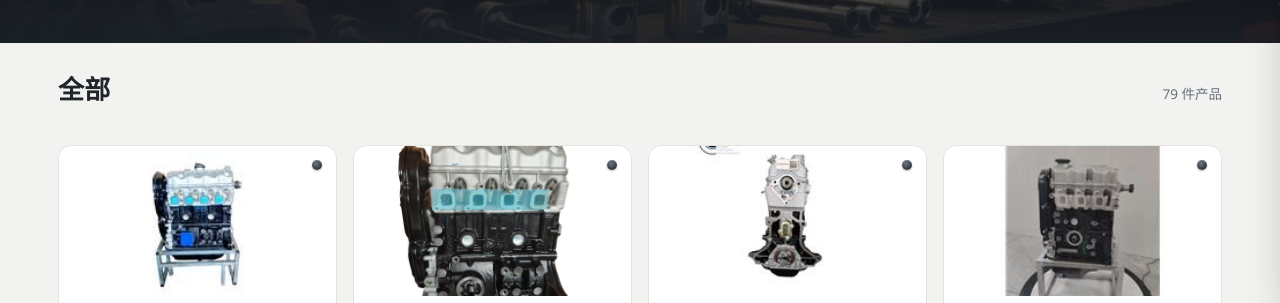
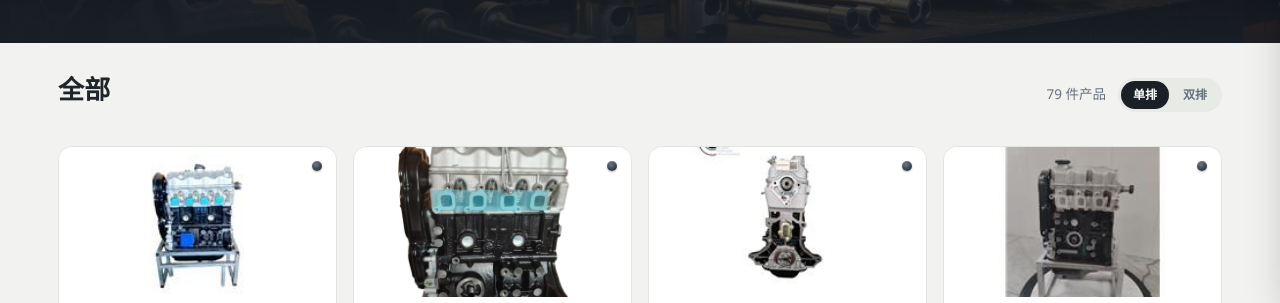
Before and after one commit to fengjiapeng85-pixel/lianmo, a plain HTML site: page index.html in a window 1280 px wide. Shown: the part 487-790 px from the top of the page. Drawn offline with Linux system fonts and the light colour scheme; a web font is replaced by a local one.

Commit message:
Add single/double-column view toggle for product grid

```diff
--- a/index.html
+++ b/index.html
@@ -181,9 +181,13 @@ a{color:inherit;text-decoration:none}
 /* ===== Catalog ===== */
 .catalog{max-width:1200px;margin:0 auto;padding:28px 18px 60px}
 .section-head{
-  display:flex;align-items:baseline;justify-content:space-between;gap:12px;
+  display:flex;align-items:baseline;justify-content:space-between;gap:12px;flex-wrap:wrap;
   margin-bottom:18px;
 }
+.sec-right{display:flex;align-items:center;gap:12px}
+.view-switch{display:flex;align-items:center;gap:2px;background:#E8EAE6;border-radius:999px;padding:3px}
+.view-btn{min-height:28px;padding:0 12px;border-radius:999px;font-size:12px;font-weight:700;color:var(--muted);transition:.15s;white-space:nowrap}
+.view-btn.active{background:var(--graphite);color:#fff}
 .section-head h2{font-family:var(--display);font-weight:600;font-size:26px;letter-spacing:.3px}
 .section-head .count{font-size:13.5px;color:var(--muted);font-weight:500;white-space:nowrap}
 .result-line{display:flex;align-items:center;gap:8px;font-size:13.5px;color:var(--muted);margin-bottom:16px}
@@ -192,6 +196,17 @@ a{color:inherit;text-decoration:none}
 .grid{
   display:grid;grid-template-columns:repeat(auto-fill,minmax(252px,1fr));gap:16px;
 }
+/* 双排视图：固定两列 + 紧凑卡片 */
+.grid.two-col{grid-template-columns:repeat(2,minmax(0,1fr));gap:10px}
+.grid.two-col .card{padding:10px;gap:6px}
+.grid.two-col .card-img{height:clamp(104px,28vw,190px);margin:-10px -10px 0}
+.grid.two-col .card-name{font-size:14px}
+.grid.two-col .card-name-en,.grid.two-col .card-meta,.grid.two-col .card-see,.grid.two-col .unit-chip{display:none}
+.grid.two-col .card-top{flex-wrap:wrap}
+.grid.two-col .code-plate{padding:7px 9px}
+.grid.two-col .code-plate .cv{font-size:11px}
+.grid.two-col .add-btn{height:36px;font-size:12.5px}
+.grid.two-col .chip{height:20px;font-size:10px;padding:0 7px}
 
 /* parts-tag card */
 .card{
@@ -525,7 +540,13 @@ a[class*="netlify"],a[href*="netlify.com"],div[class*="netlify"],iframe[src*="ne
 <main class="catalog" id="catalog">
   <div class="section-head">
     <h2 id="secTitle">全部产品</h2>
-    <span class="count" id="secCount"></span>
+    <div class="sec-right">
+      <span class="count" id="secCount"></span>
+      <div class="view-switch" role="group" aria-label="视图切换">
+        <button class="view-btn active" data-view="single" aria-pressed="true"><span data-i18n="viewSingle">单排</span></button>
+        <button class="view-btn" data-view="double" aria-pressed="false"><span data-i18n="viewDouble">双排</span></button>
+      </div>
+    </div>
   </div>
   <div class="result-line" id="resultLine"></div>
   <div class="grid" id="grid"></div>
@@ -649,7 +670,7 @@ var I18N = {
     heroTitle:'产品目录',
     heroSub:'面向摩洛哥及北非市场的汽车配件电子目录，覆盖发动机、传动、照明、车身、制动、悬挂转向、冷却、电气点火八大系统，中英法阿四语对照。',
     statCat:'系统分类',statItem:'产品条目',statLang:'四语',
-    all:'全部',items:'件产品',
+    all:'全部',items:'件产品',viewSingle:'单排',viewDouble:'双排',
     noResult:'未找到匹配的产品',noResultHint:'请尝试其他关键词，或切换分类查看全部产品。',
     searchPh:'搜索产品名称 / 编号 / OE号 / 车型…',
     code:'自编号',oe:'OE号',models:'适用车型',unit:'单位',seq:'序号',
@@ -671,7 +692,7 @@ var I18N = {
     heroTitle:'Product Catalogue',
     heroSub:'Electronic catalogue of auto parts for Morocco and North Africa: engine, transmission, lighting, body, brake, suspension & steering, cooling, electrical & ignition — in Chinese, English, French and Arabic.',
     statCat:'Systems',statItem:'Products',statLang:'4 Languages',
-    all:'All',items:'products',
+    all:'All',items:'products',viewSingle:'1 col',viewDouble:'2 col',
     noResult:'No matching product found',noResultHint:'Try other keywords, or switch category to view all products.',
     searchPh:'Search name / code / OE no. / vehicle model…',
     code:'Code',oe:'OE No.',models:'Vehicle Models',unit:'Unit',seq:'No.',
@@ -693,7 +714,7 @@ var I18N = {
     heroTitle:'Catalogue Produits',
     heroSub:'Catalogue électronique de pièces automobiles pour le Maroc et l\u2019Afrique du Nord : moteur, transmission, éclairage, carrosserie, freinage, suspension & direction, refroidissement, électrique & allumage — en chinois, anglais, français et arabe.',
     statCat:'Systèmes',statItem:'Produits',statLang:'4 Langues',
-    all:'Tous',items:'produits',
+    all:'Tous',items:'produits',viewSingle:'1 col.',viewDouble:'2 col.',
     noResult:'Aucun produit trouvé',noResultHint:'Essayez d\u2019autres mots-clés, ou changez de catégorie pour voir tous les produits.',
     searchPh:'Rechercher nom / code / réf. OE / modèle…',
     code:'Code',oe:'R\u00e9f. OE',models:'Modèles',unit:'Unité',seq:'No.',
@@ -715,7 +736,7 @@ var I18N = {
     heroTitle:'كتالوج المنتجات',
     heroSub:'كتالوج إلكتروني لقطع غيار السيارات موجّه إلى المغرب وشمال أفريقيا: المحرك، ناقل الحركة، الإضاءة، الهيكل، الفرامل، التعليق والتوجيه، التبريد، الكهرباء والإشعال — باللغات الصينية والإنجليزية والفرنسية والعربية.',
     statCat:'الأنظمة',statItem:'منتجات',statLang:'4 لغات',
-    all:'الكل',items:'منتجات',
+    all:'الكل',items:'منتجات',viewSingle:'عمود',viewDouble:'عمودان',
     noResult:'لم يتم العثور على منتج مطابق',noResultHint:'جرّب كلمات مفتاحية أخرى، أو بدّل الفئة لعرض جميع المنتجات.',
     searchPh:'ابحث عن اسم المنتج / الرقم / رقم OE / طراز السيارة…',
     code:'الرقم',oe:'رقم OE',models:'طرازات السيارات',unit:'الوحدة',seq:'رقم',
@@ -832,6 +853,7 @@ function translateModels(text, lang){
 /* ===== 状态 ===== */
 var state = {
   lang: 'zh',
+  view: 'single',   // single = 单排（默认）, double = 双排
   cat: -1,          // -1 = 全部
   query: '',
   list: [],          // 当前过滤后的产品（扁平索引）
@@ -1243,6 +1265,23 @@ document.addEventListener('keydown', function(e){
 });
 loadCart(); updateCartBadge(); renderCart();
 
+/* ===== 视图切换（单排 / 双排）===== */
+var VIEW_KEY = 'lm_view';
+function applyView(view){
+  state.view = (view === 'double') ? 'double' : 'single';
+  try{ localStorage.setItem(VIEW_KEY, state.view) }catch(e){}
+  var grid = document.getElementById('grid');
+  if(grid) grid.classList.toggle('two-col', state.view === 'double');
+  $$('.view-btn').forEach(function(b){
+    var on = b.getAttribute('data-view') === state.view;
+    b.classList.toggle('active', on);
+    b.setAttribute('aria-pressed', on ? 'true' : 'false');
+  });
+}
+$$('.view-btn').forEach(function(b){
+  b.addEventListener('click', function(){ applyView(b.getAttribute('data-view')) });
+});
+
 /* ===== 语言切换 ===== */
 function applyLang(lang){
   state.lang = lang;
@@ -1292,6 +1331,9 @@ function init(){
   try{ saved = localStorage.getItem('lm_lang') }catch(e){}
   var _bl = (navigator.language||'').toLowerCase();
   var detected = _bl.indexOf('ar')===0 ? 'ar' : (_bl.indexOf('fr')===0 ? 'fr' : 'zh');
+  var savedView = null;
+  try{ savedView = localStorage.getItem(VIEW_KEY) }catch(e){}
+  applyView(savedView === 'double' ? 'double' : 'single');
   applyLang(saved && ['zh','en','fr','ar'].indexOf(saved)>-1 ? saved : detected);
 }
 function loadData(){
```
